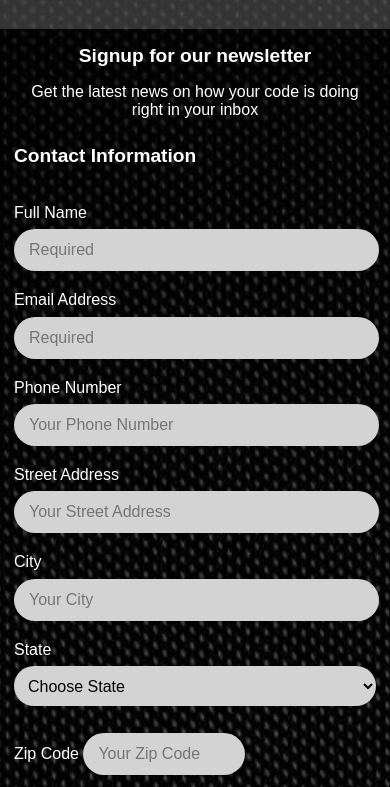
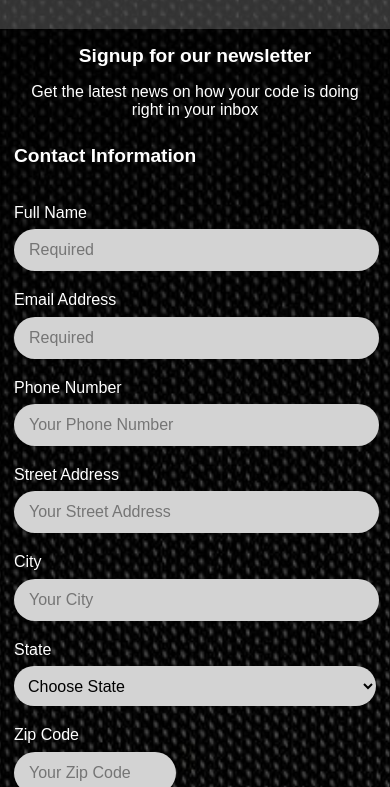
Before and after one commit to cwu023/project-3-online-registration-form, a plain HTML site: page index.html in a window 390 px wide. Shown: the part 57-844 px from the top of the page. Drawn offline with nearby package versions, Linux system fonts and the light colour scheme.

Commit message:
Fixed layout issue
Fixed zip code input not displaying on different line in mobile view.

```diff
--- a/styles.css
+++ b/styles.css
@@ -35,6 +35,10 @@ input {
   	-moz-transition: all 0.30s ease-in-out;
   	-ms-transition: all 0.30s ease-in-out;
   	-o-transition: all 0.30s ease-in-out;
+}
+
+#zip {
+	display: block;
 }
 
 select {
```
